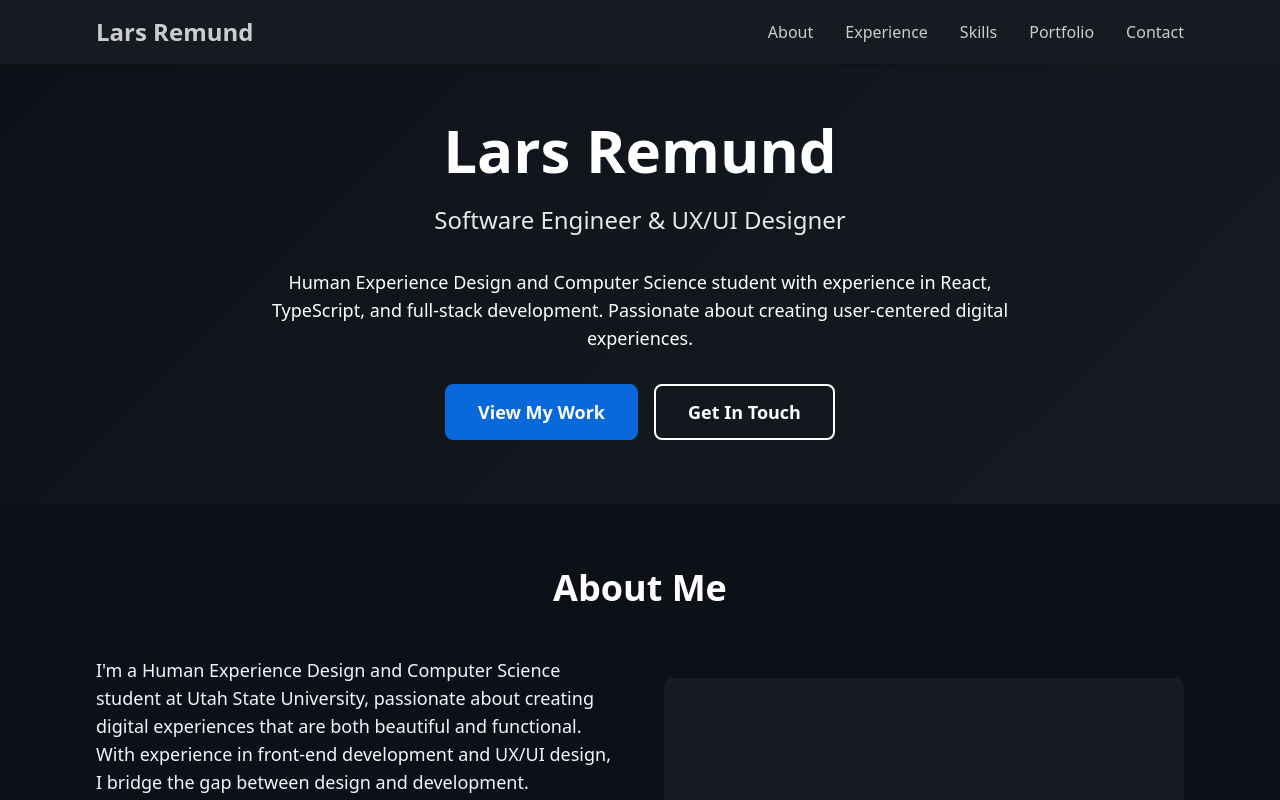
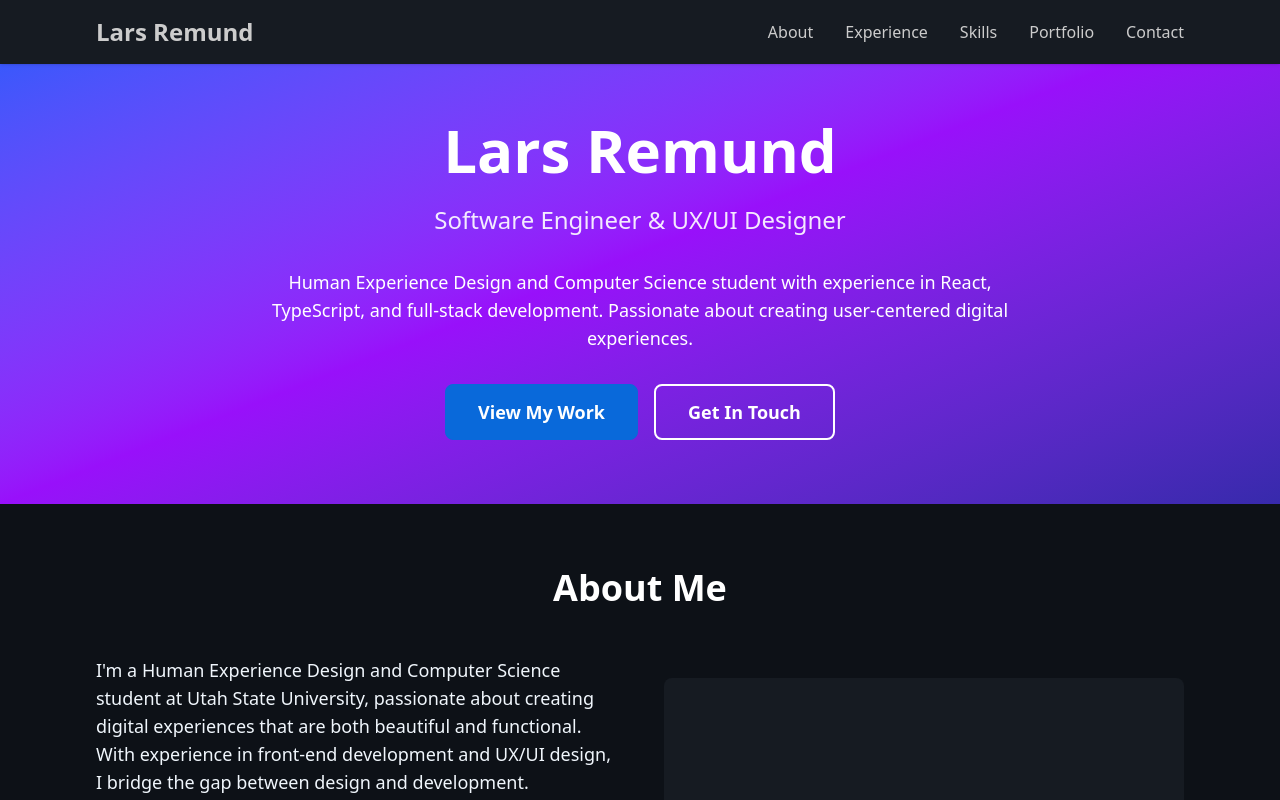
Before and after one commit to laremund/portfolio, a React (Vite) app: page / in a window 1280 px wide. Shown: the top 800 px of the page. Built offline with nearby package versions, Linux system fonts and the light colour scheme.

Commit message:
feat(App): first iteration of a gradient hero background

```diff
--- a/src/App.tsx
+++ b/src/App.tsx
@@ -41,7 +41,7 @@ function App() {
       </nav>
 
       {/* Hero Section */}
-      <section className="pt-30 pb-16 text-white" style={{background: 'linear-gradient(135deg, #0d1117 0%, #161b22 100%)'}}>
+      <section className="pt-30 pb-16 text-white bg-gradient-to-br from-blue-600 via-purple-600 to-indigo-800">
         <div className="max-w-6xl mx-auto px-4 sm:px-6 lg:px-8 text-center">
           <h1 className="text-5xl md:text-6xl font-bold mb-6">Lars Remund</h1>
           <p className="text-xl md:text-2xl mb-8 opacity-90">Software Engineer & UX/UI Designer</p>
```
